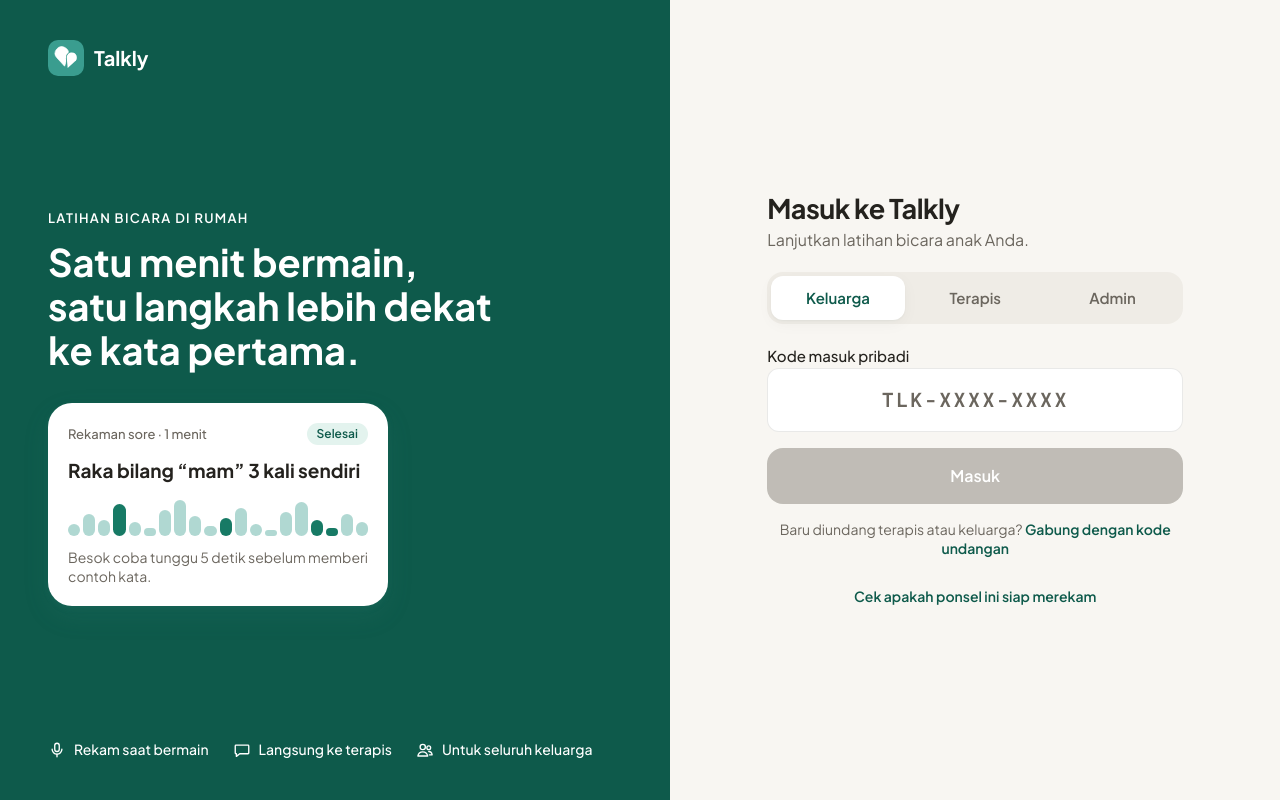
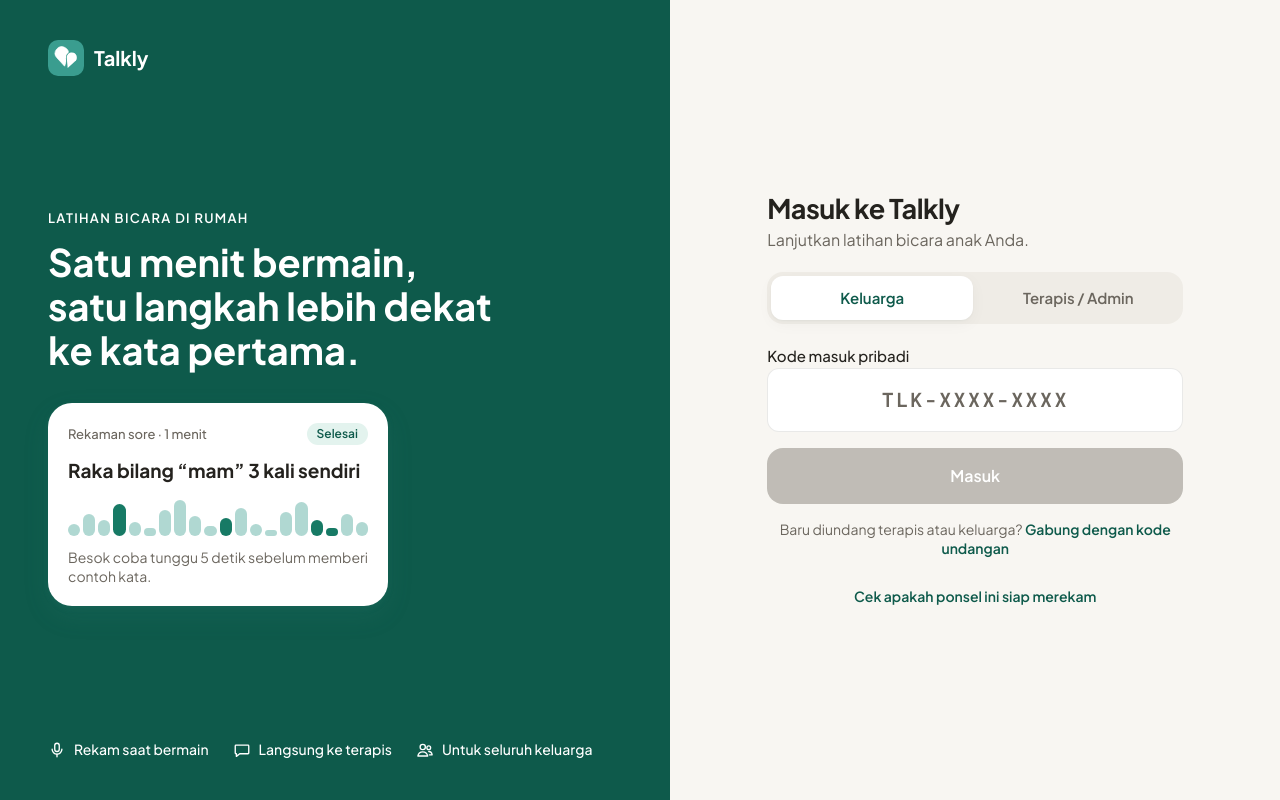
Before and after one commit to darryll08/Talkly, a Next.js app: page /masuk in a window 1280 px wide. Built offline with nearby package versions, Linux system fonts and the light colour scheme.

Commit message:
Masuk: tab Terapis dan Admin digabung jadi satu formulir email, tujuan mengikuti akun yang cocok

```diff
--- a/app/(tamu)/masuk/page.tsx
+++ b/app/(tamu)/masuk/page.tsx
@@ -5,7 +5,7 @@
 import { useRouter, useSearchParams } from "next/navigation";
 import * as g from "@/lib/gaya";
 import { API } from "@/lib/kontrak/api";
-import { panggil, GalatApi, pesanDari } from "@/lib/perangkat/panggil";
+import { panggil, GalatApi, pesanDari, PAKAI_CONTOH } from "@/lib/perangkat/panggil";
 import { lupakanSaya } from "@/lib/perangkat/saya";
 import { tandaiMasukContoh } from "@/lib/perangkat/sesi-contoh";
 import { Merek, PratinjauHasil } from "@/components/merek";
@@ -52,12 +52,12 @@
   );
 }
 
-type Jenis = "keluarga" | "terapis" | "admin";
+type Jenis = "keluarga" | "email";
 
 function Formulir() {
   const cari = useSearchParams();
   const awal = cari.get("sebagai");
-  const [jenis, setJenis] = useState<Jenis>(awal === "terapis" || awal === "admin" ? awal : "keluarga");
+  const [jenis, setJenis] = useState<Jenis>(awal === "terapis" || awal === "admin" ? "email" : "keluarga");
   const sudahKeluar = cari.get("keluar") === "1";
 
   return (
@@ -73,8 +73,8 @@
         </p>
       ) : null}
 
-      <div role="tablist" aria-label="Masuk sebagai" className="grid grid-cols-3 gap-1 rounded-2xl bg-abu-muda p-1">
-        {(["keluarga", "terapis", "admin"] as const).map((j) => (
+      <div role="tablist" aria-label="Masuk sebagai" className="grid grid-cols-2 gap-1 rounded-2xl bg-abu-muda p-1">
+        {(["keluarga", "email"] as const).map((j) => (
           <button
             key={j}
             type="button"
@@ -90,16 +90,15 @@
         ))}
       </div>
 
-      {jenis === "keluarga" ? <MasukKeluarga /> : <MasukEmail key={jenis} jenis={jenis} />}
+      {jenis === "keluarga" ? <MasukKeluarga /> : <MasukEmail />}
     </section>
   );
 }
 
-const LABEL: Record<Jenis, string> = { keluarga: "Keluarga", terapis: "Terapis", admin: "Admin" };
+const LABEL: Record<Jenis, string> = { keluarga: "Keluarga", email: "Terapis / Admin" };
 const SUBJUDUL: Record<Jenis, string> = {
   keluarga: "Lanjutkan latihan bicara anak Anda.",
-  terapis: "Buka dasbor anak-anak yang Anda dampingi.",
-  admin: "Kelola klinik dan akun terapis Talkly.",
+  email: "Masuk dengan email dan kata sandi dari admin Talkly.",
 };
 
 function MasukKeluarga() {
@@ -153,8 +152,24 @@
   );
 }
 
-/** Terapis dan admin sama-sama masuk dengan email + kata sandi; akunnya dibuat admin, bukan daftar sendiri. */
-function MasukEmail({ jenis }: { jenis: "terapis" | "admin" }) {
+/**
+ * Terapis dan admin sama-sama masuk dengan email + kata sandi, jadi satu formulir. Akun dicoba sebagai terapis dulu;
+ * bila bukan terapis (401), dicoba sebagai admin. Tujuan setelah masuk mengikuti akun yang cocok.
+ */
+async function masukDenganEmail(email: string, kata_sandi: string): Promise<"terapis" | "admin"> {
+  // Mode data contoh menerima semua akun, jadi perannya ditebak dari alamat email.
+  if (PAKAI_CONTOH) return email.startsWith("admin") ? "admin" : "terapis";
+  try {
+    await panggil(API.terapisMasuk, { email, kata_sandi });
+    return "terapis";
+  } catch (err) {
+    if (!(err instanceof GalatApi && err.status === 401)) throw err;
+  }
+  await panggil(API.adminMasuk, { email, kata_sandi });
+  return "admin";
+}
+
+function MasukEmail() {
   const router = useRouter();
   const [email, setEmail] = useState("");
   const [kataSandi, setKataSandi] = useState("");
@@ -166,9 +181,9 @@
     setProses(true);
     setGalat(null);
     try {
-      await panggil(jenis === "admin" ? API.adminMasuk : API.terapisMasuk, { email: email.trim(), kata_sandi: kataSandi });
-      tandaiMasukContoh(jenis);
-      router.replace(jenis === "admin" ? "/admin" : "/terapis");
+      const peran = await masukDenganEmail(email.trim(), kataSandi);
+      tandaiMasukContoh(peran);
+      router.replace(peran === "admin" ? "/admin" : "/terapis");
     } catch (err) {
       setGalat(err instanceof GalatApi && err.status === 401 ? "Email atau kata sandi salah." : pesanDari(err));
       setProses(false);
@@ -183,7 +198,7 @@
           className={g.isian}
           type="email"
           autoComplete="username"
-          placeholder={jenis === "admin" ? "nama@talkly.id" : "nama@klinik.id"}
+          placeholder="nama@klinik.id"
           required
           value={email}
           onChange={(e) => setEmail(e.target.value)}
@@ -204,10 +219,10 @@
       </label>
       {galat ? <p role="alert" className={g.kotakGalat}>{galat}</p> : null}
       <button type="submit" disabled={proses || !email.trim() || kataSandi.length < 6} className={g.tombolUtama}>
-        {proses ? "Memeriksa…" : jenis === "admin" ? "Masuk ke panel admin" : "Masuk ke dasbor"}
+        {proses ? "Memeriksa…" : "Masuk"}
       </button>
       <p className="text-center text-[14px] leading-snug text-abu">
-        {jenis === "admin" ? "Khusus tim Talkly." : "Akun terapis dibuat oleh admin Talkly untuk klinik Anda."}
+        Terapis diarahkan ke dasbor anak, admin ke panel admin. Akun terapis dibuat oleh admin Talkly.
       </p>
     </form>
   );
```
